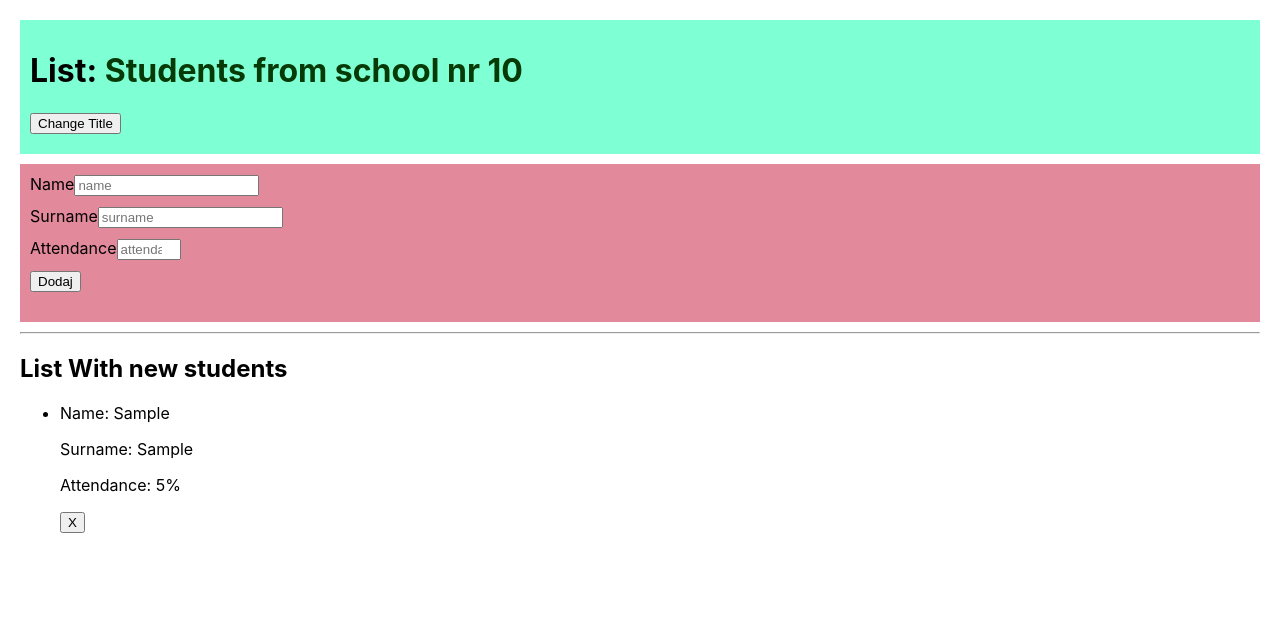
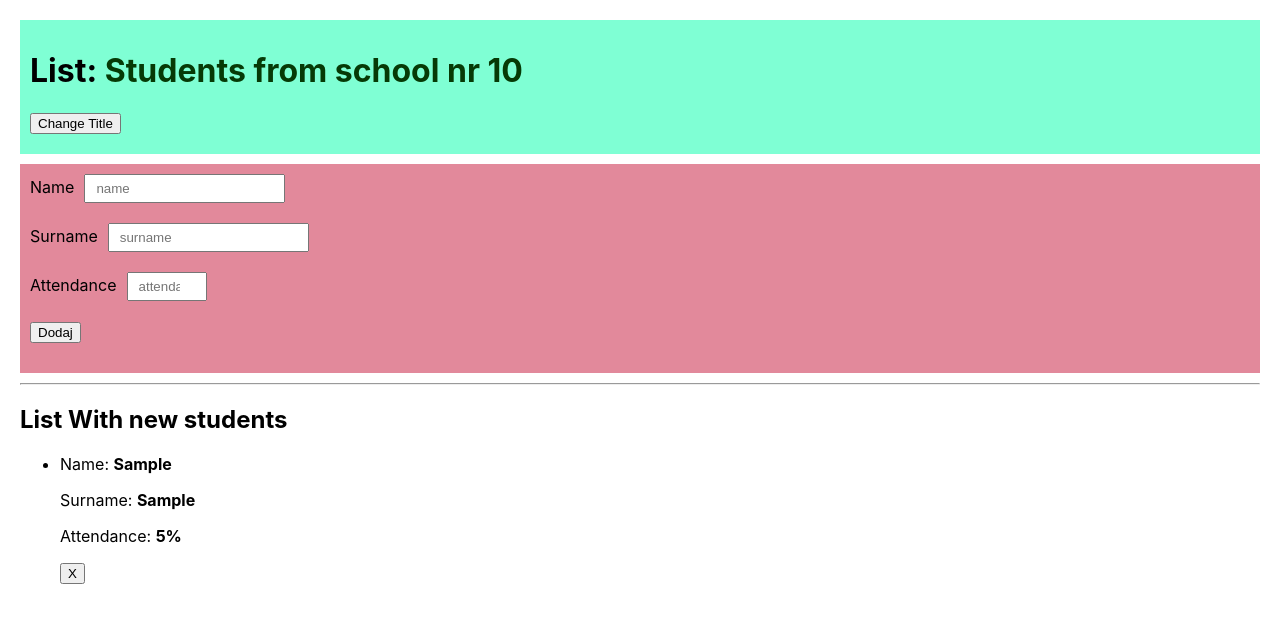
Before and after one commit to CarolinaFledgling/school-list-react-study, a React (Create React App) app: page / in a window 1280 px wide. Both pictures are taken after typing "Sample", "Sample", "5" into the empty fields and a click on the button "Dodaj". Shown: the top 622 px of the page. Built offline with nearby package versions, Linux system fonts and the light colour scheme.

Commit message:
added basic style

```diff
--- a/src/components/Form/Form.css
+++ b/src/components/Form/Form.css
@@ -2,3 +2,15 @@
     background-color: rgb(226, 137, 155);
     padding: 10px;
 }
+
+.label-form{
+    margin-right: 10px;
+}
+
+.input-form{
+    margin-bottom: 10px;
+    padding: 5px 10px;
+}
+.list-item{
+    font-weight: bold;
+}
```
